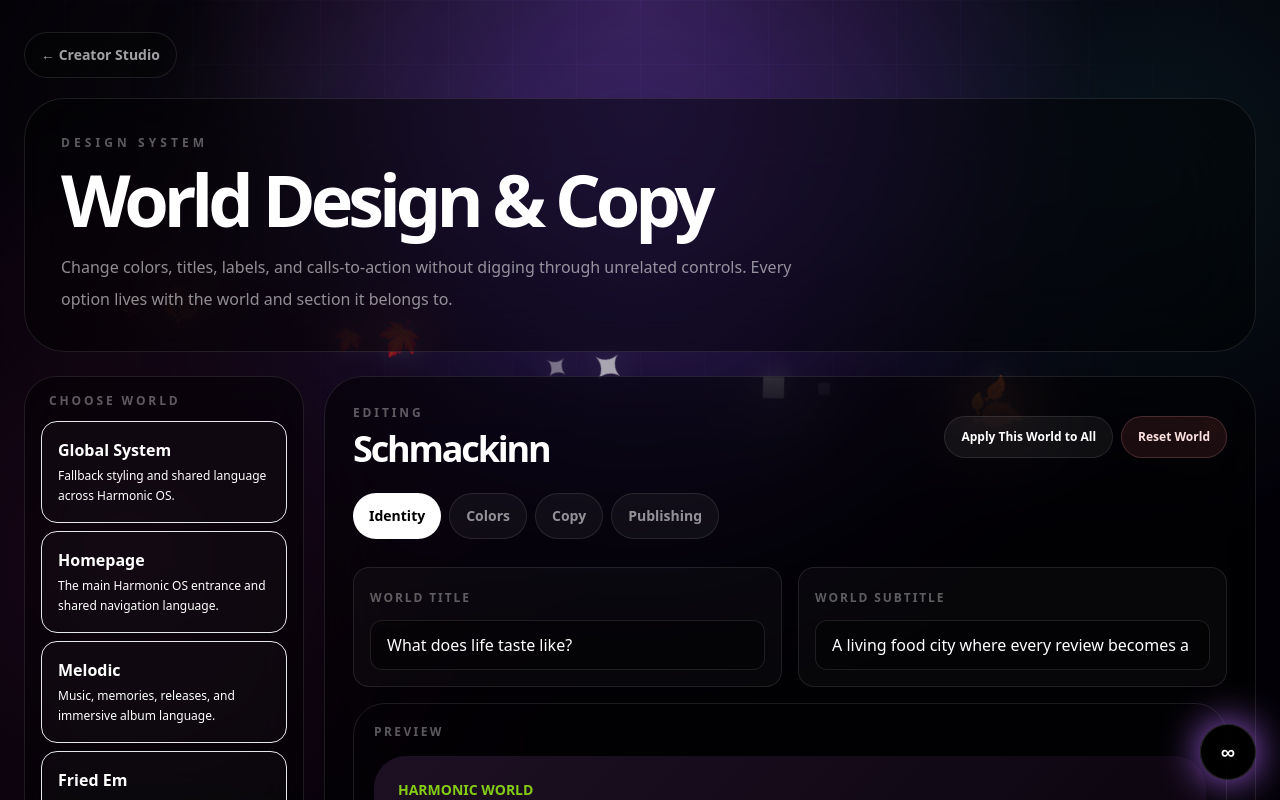
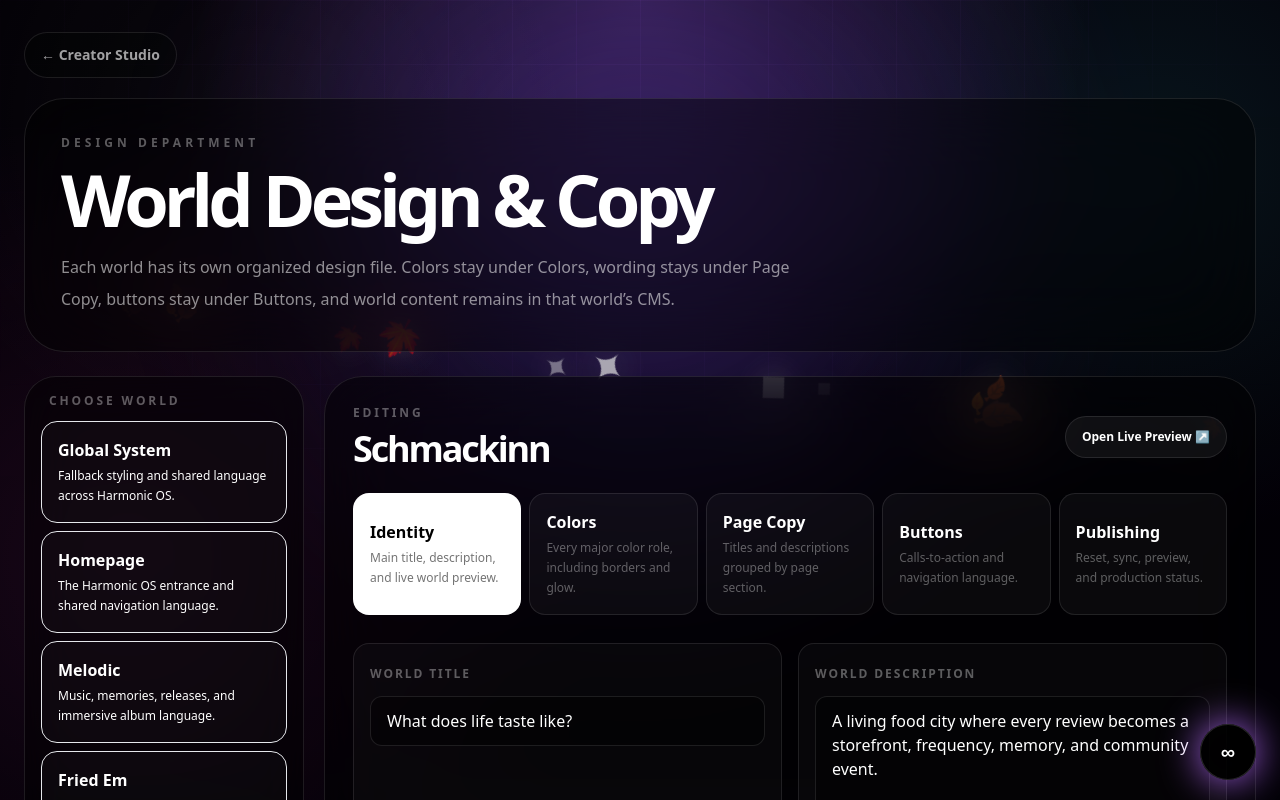
Before and after one commit to thatsmelodic/harmonic-os, a Next.js app: page /studio/design in a window 1280 px wide. Shown: the top 800 px of the page. Built offline with nearby package versions, Linux system fonts and the light colour scheme.

Commit message:
Organize world design studio by clear sections

```diff
--- a/components/studio/WorldDesignStudio.tsx
+++ b/components/studio/WorldDesignStudio.tsx
@@ -1,70 +1,97 @@
 'use client';
 
 import { useMemo, useState } from 'react';
+import Link from 'next/link';
 import { useWorldCustomization, type WorldKey } from '@/components/studio/WorldCustomizationProvider';
 
-const worlds: Array<{ key: WorldKey; label: string; description: string }> = [
-  { key: 'global', label: 'Global System', description: 'Fallback styling and shared language across Harmonic OS.' },
-  { key: 'home', label: 'Homepage', description: 'The main Harmonic OS entrance and shared navigation language.' },
-  { key: 'melodic', label: 'Melodic', description: 'Music, memories, releases, and immersive album language.' },
-  { key: 'fried-em', label: 'Fried Em', description: 'Courts, heat, seasons, episodes, rankings, and challenges.' },
-  { key: 'schmackinn', label: 'Schmackinn', description: 'Flavor City, restaurants, callouts, reviews, and memories.' },
-  { key: 'two-harmonic', label: '2 Harmonic', description: 'The Fashion House, Stitched Melodies, drops, and archives.' },
+const worlds: Array<{ key: WorldKey; label: string; description: string; preview: string }> = [
+  { key: 'global', label: 'Global System', description: 'Fallback styling and shared language across Harmonic OS.', preview: '/' },
+  { key: 'home', label: 'Homepage', description: 'The Harmonic OS entrance and shared navigation language.', preview: '/' },
+  { key: 'melodic', label: 'Melodic', description: 'Music, memories, releases, and immersive album language.', preview: '/worlds/melodic' },
+  { key: 'fried-em', label: 'Fried Em', description: 'Courts, heat, seasons, episodes, rankings, and challenges.', preview: '/worlds/fried-em' },
+  { key: 'schmackinn', label: 'Schmackinn', description: 'Flavor City, restaurants, callouts, reviews, and memories.', preview: '/worlds/schmackinn' },
+  { key: 'two-harmonic', label: '2 Harmonic', description: 'The Fashion House, Stitched Melodies, drops, and archives.', preview: '/worlds/two-harmonic' },
 ];
 
-const copyFields = [
+const sharedCopy = [
   ['title', 'Main Title'],
-  ['subtitle', 'Main Subtitle'],
+  ['subtitle', 'Main Description'],
+  ['eyebrow', 'Eyebrow / Section Label'],
   ['primaryCta', 'Primary Button'],
   ['secondaryCta', 'Secondary Button'],
-  ['mapTitle', 'Map / Explorer Title'],
-  ['communityTitle', 'Community Section Title'],
-  ['archiveTitle', 'Archive / Memory Title'],
-  ['studioTitle', 'Creator Tool Title'],
+];
+
+const worldCopy: Partial<Record<WorldKey, string[][]>> = {
+  schmackinn: [
+    ['systemsTitle', 'World Systems Title'],
+    ['mapTitle', 'Flavor City Map Title'],
+    ['mapDescription', 'Flavor City Map Description'],
+    ['communityTitle', 'Callout Community Title'],
+    ['archiveTitle', 'Food Memories Title'],
+    ['studioTitle', 'Creator Automation Title'],
+  ],
+  melodic: [['archiveTitle', 'Memory Archive Title'], ['studioTitle', 'Upload Studio Title'], ['communityTitle', 'Listener Community Title']],
+  'fried-em': [['communityTitle', 'Community / Heat Title'], ['archiveTitle', 'Episode Archive Title'], ['studioTitle', 'Fried Em CMS Title']],
+  'two-harmonic': [['archiveTitle', 'Stitch Archive Title'], ['studioTitle', 'Fashion House Studio Title'], ['communityTitle', 'Community Stories Title']],
+};
+
+type Section = 'identity' | 'palette' | 'page-copy' | 'actions' | 'publishing';
+
+const sections: Array<{ key: Section; label: string; description: string }> = [
+  { key: 'identity', label: 'Identity', description: 'Main title, description, and live world preview.' },
+  { key: 'palette', label: 'Colors', description: 'Every major color role, including borders and glow.' },
+  { key: 'page-copy', label: 'Page Copy', description: 'Titles and descriptions grouped by page section.' },
+  { key: 'actions', label: 'Buttons', description: 'Calls-to-action and navigation language.' },
+  { key: 'publishing', label: 'Publishing', description: 'Reset, sync, preview, and production status.' },
 ];
 
 export function WorldDesignStudio() {
   const { settings, updateWorld, updateLabel, copyToAll, resetWorld } = useWorldCustomization();
   const [world, setWorld] = useState<WorldKey>('schmackinn');
-  const [section, setSection] = useState<'identity' | 'colors' | 'copy' | 'publishing'>('identity');
+  const [section, setSection] = useState<Section>('identity');
   const active = settings[world];
   const worldInfo = useMemo(() => worlds.find((item) => item.key === world)!, [world]);
+  const extraCopy = worldCopy[world] ?? [];
 
   return (
     <div className="mx-auto max-w-7xl pb-28 text-white">
       <header className="rounded-[2.5rem] border border-white/10 bg-black/45 p-6 backdrop-blur-2xl sm:p-9">
-        <p className="text-xs font-black uppercase tracking-[.34em] text-white/35">Design System</p>
+        <p className="text-xs font-black uppercase tracking-[.34em] text-white/35">Design Department</p>
         <h1 className="mt-3 text-5xl font-black tracking-[-.07em] sm:text-7xl">World Design & Copy</h1>
-        <p className="mt-4 max-w-3xl text-base leading-8 text-white/55">Change colors, titles, labels, and calls-to-action without digging through unrelated controls. Every option lives with the world and section it belongs to.</p>
+        <p className="mt-4 max-w-3xl text-base leading-8 text-white/55">Each world has its own organized design file. Colors stay under Colors, wording stays under Page Copy, buttons stay under Buttons, and world content remains in that world’s CMS.</p>
       </header>
 
       <div className="mt-6 grid gap-5 lg:grid-cols-[280px_1fr]">
         <aside className="h-fit rounded-[2rem] border border-white/10 bg-black/45 p-4 backdrop-blur-xl lg:sticky lg:top-5">
           <p className="px-2 text-xs font-black uppercase tracking-[.24em] text-white/35">Choose World</p>
-          <div className="mt-3 grid gap-2">{worlds.map((item) => <button key={item.key} onClick={() => setWorld(item.key)} className={`rounded-2xl border p-4 text-left transition ${world === item.key ? 'border-white/25 bg-white/12' : 'border-white/8 bg-white/[.025] hover:bg-white/[.06]'}`}><p className="font-black">{item.label}</p><p className="mt-1 text-xs leading-5 text-white/38">{item.description}</p></button>)}</div>
+          <div className="mt-3 grid gap-2">{worlds.map((item) => <button key={item.key} onClick={() => { setWorld(item.key); setSection('identity'); }} className={`rounded-2xl border p-4 text-left transition ${world === item.key ? 'border-white/25 bg-white/12' : 'border-white/8 bg-white/[.025] hover:bg-white/[.06]'}`}><p className="font-black">{item.label}</p><p className="mt-1 text-xs leading-5 text-white/38">{item.description}</p></button>)}</div>
         </aside>
 
         <section className="rounded-[2.4rem] border border-white/10 bg-black/45 p-5 backdrop-blur-2xl sm:p-7">
           <div className="flex flex-wrap items-center justify-between gap-4">
             <div><p className="text-xs font-black uppercase tracking-[.24em] text-white/35">Editing</p><h2 className="mt-2 text-4xl font-black tracking-[-.06em]">{worldInfo.label}</h2></div>
-            <div className="flex flex-wrap gap-2"><button onClick={() => copyToAll(world)} className="rounded-full border border-white/10 bg-white/[.05] px-4 py-3 text-xs font-black">Apply This World to All</button><button onClick={() => resetWorld(world)} className="rounded-full border border-red-300/20 bg-red-400/10 px-4 py-3 text-xs font-black text-red-100">Reset World</button></div>
+            <Link href={worldInfo.preview} className="rounded-full border border-white/10 bg-white/[.05] px-4 py-3 text-xs font-black">Open Live Preview ↗</Link>
           </div>
 
-          <nav className="mt-6 flex flex-wrap gap-2">{(['identity','colors','copy','publishing'] as const).map((item) => <button key={item} onClick={() => setSection(item)} className={`rounded-full px-4 py-3 text-sm font-black capitalize ${section === item ? 'bg-white text-black' : 'border border-white/10 bg-white/[.04] text-white/55'}`}>{item}</button>)}</nav>
+          <nav className="mt-6 grid gap-2 sm:grid-cols-2 xl:grid-cols-5">{sections.map((item) => <button key={item.key} onClick={() => setSection(item.key)} className={`rounded-2xl border p-4 text-left ${section === item.key ? 'border-white/30 bg-white text-black' : 'border-white/10 bg-white/[.035] text-white'}`}><p className="font-black">{item.label}</p><p className={`mt-1 text-xs leading-5 ${section === item.key ? 'text-black/55' : 'text-white/35'}`}>{item.description}</p></button>)}</nav>
 
-          {section === 'identity' && <div className="mt-7 grid gap-4 sm:grid-cols-2"><Field label="World Title" value={active.title ?? ''} onChange={(value) => updateWorld(world, { title: value })} /><Field label="World Subtitle" value={active.subtitle ?? ''} onChange={(value) => updateWorld(world, { subtitle: value })} /><div className="sm:col-span-2 rounded-[2rem] border border-white/10 p-5"><p className="text-xs font-black uppercase tracking-[.2em] text-white/35">Preview</p><div className="mt-4 rounded-[2rem] p-6" style={{ background: `linear-gradient(135deg, ${active.surface}, ${active.background})`, color: active.text }}><p className="text-sm font-black" style={{ color: active.accent }}>HARMONIC WORLD</p><h3 className="mt-3 text-4xl font-black">{active.title || worldInfo.label}</h3><p className="mt-3" style={{ color: active.muted }}>{active.subtitle || worldInfo.description}</p><button className="mt-5 rounded-full px-5 py-3 text-sm font-black text-black" style={{ background: active.primary }}>{active.labels.primaryCta || 'Enter World'}</button></div></div></div>}
+          {section === 'identity' && <div className="mt-7 grid gap-4 sm:grid-cols-2"><Field label="World Title" value={active.title ?? ''} onChange={(value) => updateWorld(world, { title: value })} /><Field label="World Description" value={active.subtitle ?? ''} onChange={(value) => updateWorld(world, { subtitle: value })} multiline /><Preview active={active} worldInfo={worldInfo} /></div>}
 
-          {section === 'colors' && <div className="mt-7 grid gap-4 sm:grid-cols-2 lg:grid-cols-3">{([['primary','Primary'],['secondary','Secondary'],['accent','Accent'],['background','Background'],['surface','Panels / Surface'],['text','Main Text'],['muted','Muted Text']] as const).map(([key,label]) => <ColorField key={key} label={label} value={active[key]} onChange={(value) => updateWorld(world, { [key]: value })} />)}</div>}
+          {section === 'palette' && <div className="mt-7"><div className="mb-5 rounded-2xl border border-white/10 bg-white/[.025] p-4 text-sm leading-7 text-white/45">These are semantic colors. Change Primary once and connected primary buttons, progress bars, focus states, and highlights respond together instead of editing random elements one at a time.</div><div className="grid gap-4 sm:grid-cols-2 lg:grid-cols-3">{([['primary','Primary Actions'],['secondary','Secondary Actions'],['accent','Accent / Highlights'],['background','World Background'],['surface','Panels / Cards'],['text','Main Text'],['muted','Muted Text'],['border','Borders / Dividers'],['glow','Glow / Energy']] as const).map(([key,label]) => <ColorField key={key} label={label} value={active[key]} onChange={(value) => updateWorld(world, { [key]: value })} />)}</div></div>}
 
-          {section === 'copy' && <div className="mt-7 grid gap-4 sm:grid-cols-2">{copyFields.map(([key,label]) => <Field key={key} label={label} value={key === 'title' ? active.title ?? '' : key === 'subtitle' ? active.subtitle ?? '' : active.labels[key] ?? ''} onChange={(value) => key === 'title' ? updateWorld(world, { title: value }) : key === 'subtitle' ? updateWorld(world, { subtitle: value }) : updateLabel(world, key, value)} />)}</div>}
+          {section === 'page-copy' && <div className="mt-7"><SectionHeading title="Main World" note="Core language used at the entrance of this world." /><div className="grid gap-4 sm:grid-cols-2">{sharedCopy.slice(0, 3).map(([key,label]) => <Field key={key} label={label} value={key === 'title' ? active.title ?? '' : key === 'subtitle' ? active.subtitle ?? '' : active.labels[key] ?? ''} onChange={(value) => key === 'title' ? updateWorld(world, { title: value }) : key === 'subtitle' ? updateWorld(world, { subtitle: value }) : updateLabel(world, key, value)} multiline={key === 'subtitle'} />)}</div>{extraCopy.length > 0 && <><SectionHeading title={`${worldInfo.label} Sections`} note="Copy stays grouped with the feature it controls." /><div className="grid gap-4 sm:grid-cols-2">{extraCopy.map(([key,label]) => <Field key={key} label={label} value={active.labels[key] ?? ''} onChange={(value) => updateLabel(world, key, value)} multiline={key.toLowerCase().includes('description')} />)}</div></>}</div>}
 
-          {section === 'publishing' && <div className="mt-7 grid gap-4 lg:grid-cols-3"><Info title="Draft Changes" text="Your edits save automatically in this browser while the permanent Supabase publishing layer is connected." /><Info title="World Override" text="Each world can keep its own colors and language without changing the other universes." /><Info title="Global Sync" text="Use Apply This World to All when a campaign, season, or release needs one coordinated visual direction." /></div>}
+          {section === 'actions' && <div className="mt-7"><SectionHeading title="Calls to Action" note="Button wording and navigation language only." /><div className="grid gap-4 sm:grid-cols-2">{sharedCopy.slice(3).map(([key,label]) => <Field key={key} label={label} value={active.labels[key] ?? ''} onChange={(value) => updateLabel(world, key, value)} />)}</div></div>}
+
+          {section === 'publishing' && <div className="mt-7"><div className="grid gap-4 lg:grid-cols-3"><Info title="Auto-Saved Draft" text="Changes save in this browser immediately and preview across connected world surfaces." /><Info title="World Override" text="Every universe keeps its own colors and words without affecting the others." /><Info title="Global Campaign Sync" text="Apply one world’s direction to all for synchronized releases, seasons, or campaigns." /></div><div className="mt-5 flex flex-wrap gap-3"><button onClick={() => copyToAll(world)} className="rounded-full bg-white px-5 py-4 text-sm font-black text-black">Apply This Design to All Worlds</button><button onClick={() => resetWorld(world)} className="rounded-full border border-red-300/20 bg-red-400/10 px-5 py-4 text-sm font-black text-red-100">Reset {worldInfo.label}</button></div></div>}
         </section>
       </div>
     </div>
   );
 }
 
-function Field({ label, value, onChange }: { label: string; value: string; onChange: (value: string) => void }) { return <label className="rounded-2xl border border-white/10 bg-white/[.025] p-4"><span className="text-xs font-black uppercase tracking-[.16em] text-white/35">{label}</span><input value={value} onChange={(event) => onChange(event.target.value)} className="mt-3 w-full rounded-xl border border-white/10 bg-black/35 px-4 py-3 text-white outline-none" /></label>; }
+function SectionHeading({ title, note }: { title: string; note: string }) { return <div className="mb-4 mt-7 first:mt-0"><p className="text-xs font-black uppercase tracking-[.22em] text-white/30">{title}</p><p className="mt-1 text-sm text-white/40">{note}</p></div>; }
+function Field({ label, value, onChange, multiline = false }: { label: string; value: string; onChange: (value: string) => void; multiline?: boolean }) { return <label className="rounded-2xl border border-white/10 bg-white/[.025] p-4"><span className="text-xs font-black uppercase tracking-[.16em] text-white/35">{label}</span>{multiline ? <textarea rows={4} value={value} onChange={(event) => onChange(event.target.value)} className="mt-3 w-full resize-y rounded-xl border border-white/10 bg-black/35 px-4 py-3 text-white outline-none" /> : <input value={value} onChange={(event) => onChange(event.target.value)} className="mt-3 w-full rounded-xl border border-white/10 bg-black/35 px-4 py-3 text-white outline-none" />}</label>; }
 function ColorField({ label, value, onChange }: { label: string; value: string; onChange: (value: string) => void }) { return <label className="rounded-2xl border border-white/10 bg-white/[.025] p-4"><span className="text-xs font-black uppercase tracking-[.16em] text-white/35">{label}</span><div className="mt-3 flex items-center gap-3"><input type="color" value={value} onChange={(event) => onChange(event.target.value)} className="h-12 w-14 rounded-lg border-0 bg-transparent" /><input value={value} onChange={(event) => onChange(event.target.value)} className="min-w-0 flex-1 rounded-xl border border-white/10 bg-black/35 px-3 py-3 font-mono text-sm text-white outline-none" /></div></label>; }
+function Preview({ active, worldInfo }: { active: ReturnType<typeof useWorldCustomization>['settings'][WorldKey]; worldInfo: (typeof worlds)[number] }) { return <div className="sm:col-span-2 rounded-[2rem] border border-white/10 p-5"><p className="text-xs font-black uppercase tracking-[.2em] text-white/35">Live Style Preview</p><div className="mt-4 rounded-[2rem] border p-6" style={{ background: `linear-gradient(135deg, ${active.surface}, ${active.background})`, color: active.text, borderColor: active.border, boxShadow: `0 0 45px ${active.glow}55` }}><p className="text-sm font-black" style={{ color: active.accent }}>HARMONIC WORLD</p><h3 className="mt-3 text-4xl font-black">{active.title || worldInfo.label}</h3><p className="mt-3" style={{ color: active.muted }}>{active.subtitle || worldInfo.description}</p><div className="mt-5 flex gap-3"><button className="rounded-full px-5 py-3 text-sm font-black" style={{ background: active.primary, color: active.background }}>{active.labels.primaryCta || 'Enter World'}</button><button className="rounded-full border px-5 py-3 text-sm font-black" style={{ borderColor: active.secondary, color: active.text }}>{active.labels.secondaryCta || 'Explore'}</button></div></div></div>; }
 function Info({ title, text }: { title: string; text: string }) { return <article className="rounded-[2rem] border border-white/10 bg-white/[.025] p-5"><h3 className="text-xl font-black">{title}</h3><p className="mt-3 text-sm leading-7 text-white/45">{text}</p></article>; }
```
